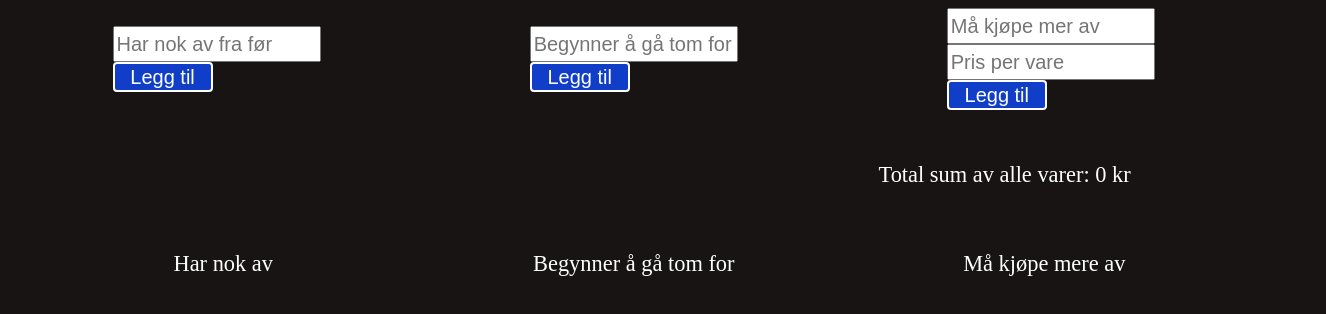
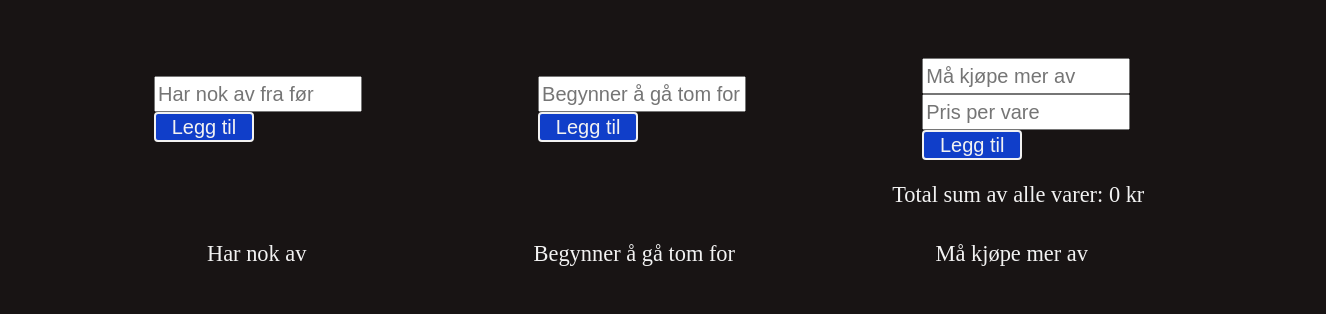
Before and after one commit to hernok/Here-we-go-again., a plain HTML site: page index.html in a window 1280 px wide. Shown: the whole page, 1326 px wide, since content can reach past the window. Drawn offline with Linux system fonts and the light colour scheme.

Commit message:
Fixed small bugs, swapped return with else if

```diff
--- a/index.html
+++ b/index.html
@@ -8,7 +8,7 @@
     <link rel="stylesheet" href="style.css" />
   </head>
   <body onload="loadPage()">
-    <div class="input-wrapper">
+    <div class="input-organizer">
       <div id="input-container">
         <div class="total-sum-wrapper">
           <form>
@@ -18,7 +18,9 @@
               placeholder="Har nok av fra før"
             />
           </form>
-          <button onclick="addProductEnough()">Legg til</button>
+          <div class="add-btn-wrapper">
+            <button onclick="addProductEnough()">Legg til</button>
+          </div>
         </div>
       </div>
       <div id="input-container">
@@ -30,7 +32,7 @@
               placeholder="Begynner å gå tom for"
             />
           </form>
-          <div class="button-wrapper">
+          <div class="add-btn-wrapper">
             <button onclick="addProductSoonEmpty()">Legg til</button>
           </div>
         </div>
@@ -52,7 +54,9 @@
               oninput="this.value = filterInput(this.value)"
             />
           </form>
-          <button onclick="addProductBuyMore()">Legg til</button>
+          <div class="add-btn-wrapper">
+            <button onclick="addProductBuyMore()">Legg til</button>
+          </div>
         </div>
       </div>
     </div>
@@ -66,10 +70,7 @@
     <div class="category-list">
       <div>Har nok av</div>
       <div>Begynner å gå tom for</div>
-      <div>
-        Må kjøpe mere av
-        <br />
-      </div>
+      <div>Må kjøpe mer av</div>
     </div>
     <div id="product-list">
       <div id="enough-row"></div>
--- a/index.js
+++ b/index.js
@@ -16,25 +16,23 @@ let enoughRow = document.getElementById("enough-row");
 let soonEmptyRow = document.getElementById("soon-empty-row");
 let buyMoreRow = document.getElementById("buy-more-row");
 
-/*function loadPage() {
+function loadPage() {
   alert("Velkommen til din handleliste");
   alert(
-    "For å legge til varer skriver du inn navnet på varen i input-feltet merket med Navn på vare"
+    "Med denne handlelisten kan du legge til varer i tre forskjellige kategorier, varer du har nok av fra før, varer du begynner å gå tom for og varer du må kjøpe inn mer av"
   );
   alert(
-    "Deretter må du velge prisen per vare i feltet under merket pris (kan kun bruke tall som er lik eller høyere enn 1)"
+    "For å legge til varer skriver du inn navnet på varen i input-feltet som passer varens kategori"
   );
   alert(
-    "Når du har skrevet pris og navn på varen må du skrive antallet du ønsker i feltet under merket Antall varer"
+    "Under varer man må kjøpe mer av må du også legge til en pris for varen (kan pris kan kun være et tall som er lik eller høyere enn 1)"
   );
+
   alert(
-    "Du kan endre antall varer etter du har lagt til ved å trykke på + og - knappene i ruten"
+    "For å slette varer kan du trykke på slett knappen nederst i ruten og skrive ja i ruten som popper opp"
   );
-  alert("For å slette varer kan du trykke på slett knappen nederst i ruten");
-  alert("Når du nesten er tom for en vare vil boksen bytte farge til oransje");
 }
-*/
-////////////////////////////////////////
+
 function removeEnoughProduct(index) {
   let confirmDelete = prompt(
     "Ønsker du å slette " + enoughProducts[index].name + "?" + " (ja/nei)"
@@ -79,7 +77,6 @@ function updateEnoughList() {
       "</div>";
   }
 }
-////////////////////////////////////////
 
 function removeSoonEmptyProduct(index) {
   let confirmDelete = prompt(
@@ -125,7 +122,6 @@ function updateSoonEmptyList() {
   }
 }
 
-////////////////////////////////////////
 function removeBuyMoreProduct(index) {
   let confirmDelete = prompt(
     "Ønsker du å slette " + buyMoreProducts[index].name + "?" + " (ja/nei)"
@@ -143,20 +139,18 @@ function removeBuyMoreProduct(index) {
 function addProductBuyMore() {
   if (inputProductNameBuyMore.value == 0) {
     alert("Fyll inn navn på vare");
-    return value;
-  }
-  if (inputPrice.value == 0) {
+  } else if (inputPrice.value == 0) {
     alert("Fyll inn pris på vare");
   } else {
     buyMoreProducts.push({
       name: inputProductNameBuyMore.value,
       price: inputPrice.value,
     });
+    console.log(
+      "La til vare: " + inputProductNameBuyMore.value + ", " + inputPrice.value
+    );
+    updateBuyMoreList();
   }
-  console.log(
-    "La til vare: " + inputProductNameBuyMore.value + ", " + inputPrice.value
-  );
-  updateBuyMoreList();
 }
 
 function updateBuyMoreList() {
@@ -186,6 +180,7 @@ function updateBuyMoreList() {
   document.getElementById("total-sum-all-buyMoreProducts").innerHTML =
     "Total sum av alle varer: " + productPriceSum + " kr";
 }
+
 function filterInput(value) {
   if (value <= 0) {
     value = 1;
--- a/style.css
+++ b/style.css
@@ -1,9 +1,13 @@
 body {
   background-color: #181414;
-  color: white;
+  color: #f2f2f2;
+  padding: 50px;
 }
 .total-sum-wrapper {
   font-size: 1.2em;
+}
+.add-btn-wrapper {
+  margin: auto;
 }
 #input-container {
   width: 400px;
@@ -20,29 +24,29 @@ input {
 }
 button {
   background-color: #103ec9;
-  color: white;
+  color: #f2f2f2;
   height: 30px;
   width: 100px;
   font-size: 20px;
   border-radius: 4px;
-  border: solid 2px white;
+  border: solid 2px #f2f2f2;
   margin: 0;
   position: relative;
 }
-.input-wrapper {
+.input-organizer {
   display: grid;
   grid-template-columns: 33% 33% 33%;
 }
 .product-wrapper {
-  border: 4px solid;
+  border: 3px solid;
   margin: 5px;
-  padding: 10px;
+  padding: 5px;
   border-radius: 5px;
   font-size: 1.2em;
 }
 .buy-more-inner-wrapper {
   display: grid;
-  grid-template-columns: 50% 50%;
+  grid-template-columns: 45% 50%;
 }
 #product-list {
   display: grid;
@@ -59,16 +63,15 @@ button {
   display: grid;
   grid-template-columns: 33% 33% 33%;
   width: 100%;
-  justify-content: center;
+  text-align: center;
 }
 #total-sum-all-buyMoreProducts {
   width: 100%;
   font-size: 1.4em;
-  padding: 30px;
 }
-#enough-row {
+
+#soon-empty-row {
+  border: 2px rgb(53, 53, 53) solid;
+  border-top: 0px;
+  border-bottom: 0px;
 }
-#soon-empty-row {
-}
-#buy-more-row {
-}
```
